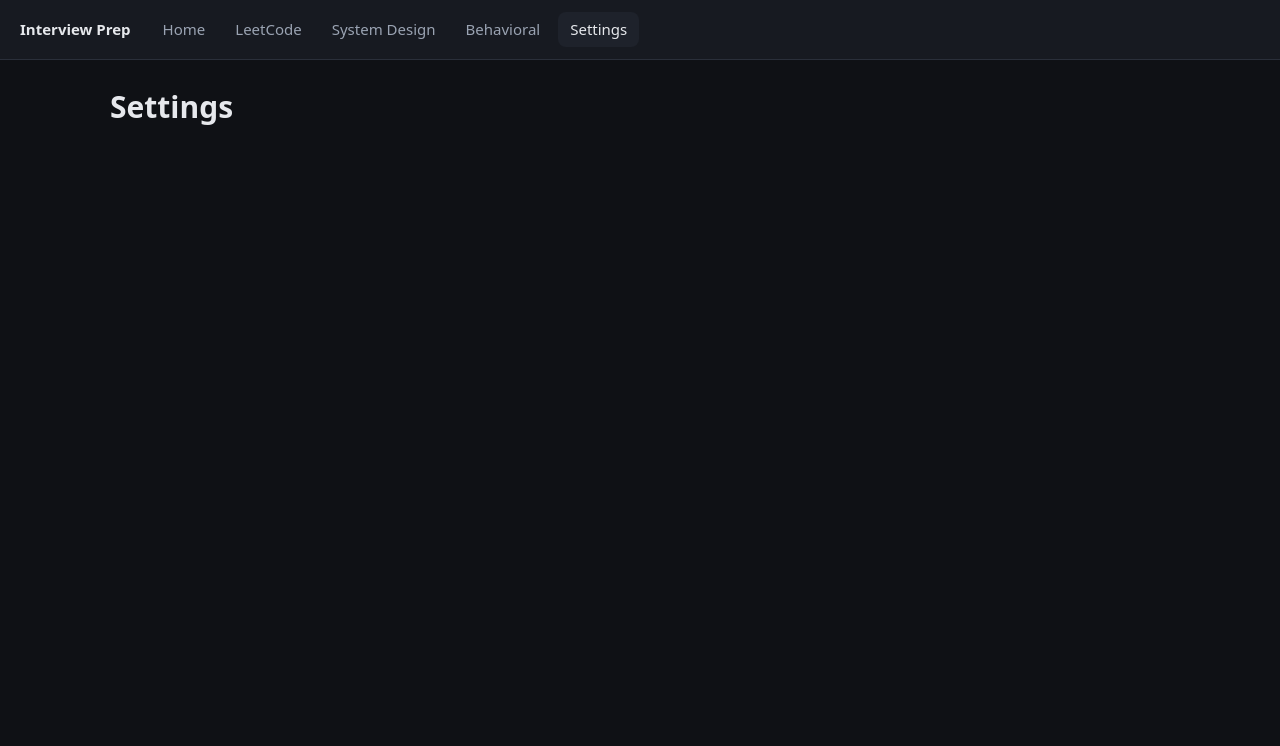
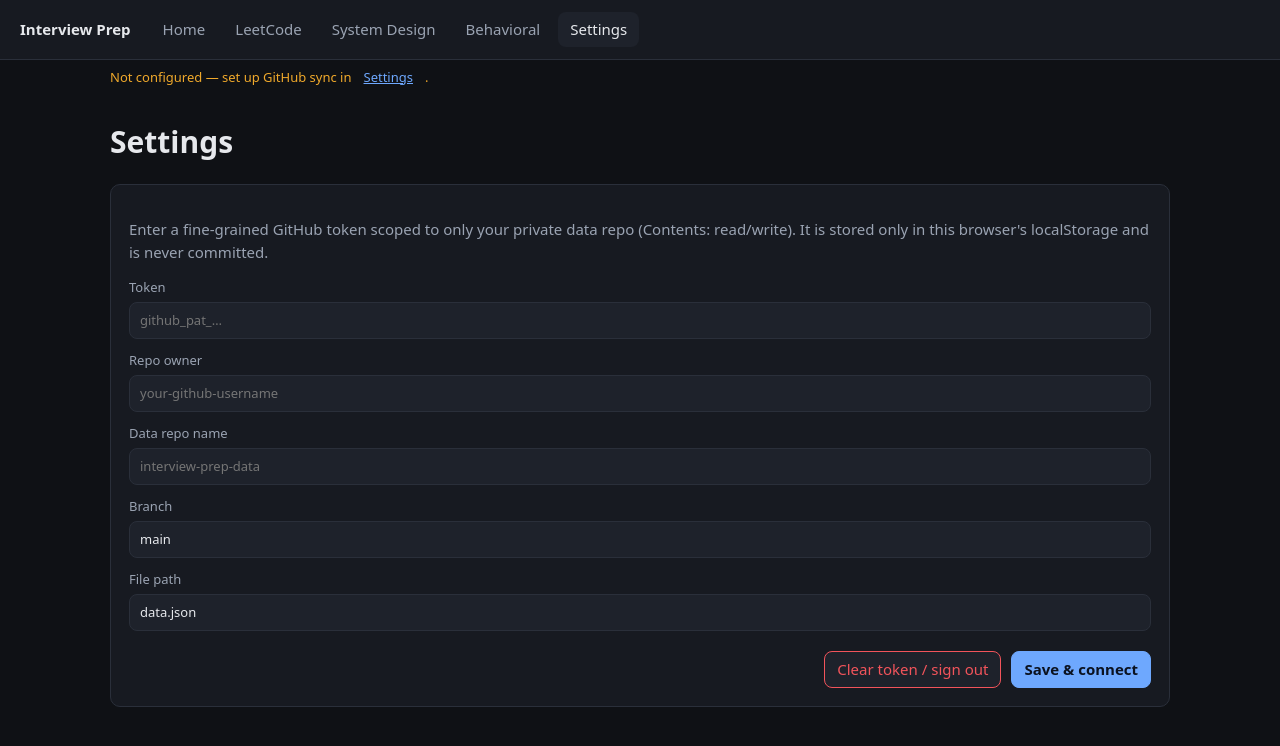
Before and after one commit to neihl-w/interview-prep-dashboard, a React (Vite) app: page /#/settings in a window 1280 px wide. Shown: the top 746 px of the page. Built offline with nearby package versions, Linux system fonts and the light colour scheme.

Commit message:
feat: data-layer context, settings/config UI, sync status bar

```diff
--- a/src/App.jsx
+++ b/src/App.jsx
@@ -1,15 +1,39 @@
-import { Routes, Route } from 'react-router-dom';
+import { Routes, Route, Link } from 'react-router-dom';
 import Nav from './components/Nav';
+import { useData } from './data/DataProvider';
 import Home from './views/Home';
 import LeetCode from './views/LeetCode';
 import SystemDesign from './views/SystemDesign';
 import Behavioral from './views/Behavioral';
 import Settings from './views/Settings';
 
+function StatusBar() {
+  const { status, error, reload, saveNow, configured } = useData();
+  if (!configured) {
+    return (
+      <div className="statusbar warn">
+        Not configured — set up GitHub sync in <Link to="/settings">Settings</Link>.
+      </div>
+    );
+  }
+  const label = status === 'saving' ? 'Saving…'
+    : status === 'loading' ? 'Loading…'
+    : status === 'error' ? 'Error' : 'Synced';
+  return (
+    <div className={'statusbar' + (error ? ' error' : '')}>
+      <span>{label}</span>
+      <span className="statusbar-msg">{error || ''}</span>
+      <button onClick={reload}>Reload</button>
+      <button onClick={saveNow}>Save now</button>
+    </div>
+  );
+}
+
 export default function App() {
   return (
     <div className="app">
       <Nav />
+      <StatusBar />
       <main className="content">
         <Routes>
           <Route path="/" element={<Home />} />
--- /dev/null
+++ b/src/data/DataProvider.jsx
@@ -0,0 +1,81 @@
+import { createContext, useContext, useEffect, useState, useCallback } from 'react';
+import { loadConfig, isConfigured } from '../lib/config';
+import { loadData, saveData, emptyDoc } from '../lib/storage';
+import { newId } from '../lib/id';
+
+const Ctx = createContext(null);
+export const useData = () => useContext(Ctx);
+
+function normalizeDoc(obj) {
+  const o = obj && typeof obj === 'object' ? obj : {};
+  return {
+    version: 1,
+    leetcode: Array.isArray(o.leetcode) ? o.leetcode : [],
+    systemDesign: Array.isArray(o.systemDesign) ? o.systemDesign : [],
+    behavioral: Array.isArray(o.behavioral) ? o.behavioral : [],
+  };
+}
+
+export function DataProvider({ children }) {
+  const [doc, setDoc] = useState(emptyDoc());
+  const [sha, setSha] = useState(null);
+  const [status, setStatus] = useState('idle');
+  const [error, setError] = useState(null);
+
+  const configured = isConfigured(loadConfig());
+
+  const reload = useCallback(async () => {
+    if (!isConfigured(loadConfig())) { setStatus('idle'); return; }
+    setStatus('loading'); setError(null);
+    try {
+      const res = await loadData(loadConfig());
+      setDoc(normalizeDoc(res.doc));
+      setSha(res.sha);
+      setStatus('ready');
+    } catch (e) {
+      setError(String(e.message || e));
+      setStatus('error');
+    }
+  }, []);
+
+  useEffect(() => { reload(); }, [reload]);
+
+  const persist = useCallback(async (nextDoc) => {
+    setDoc(nextDoc);
+    if (!isConfigured(loadConfig())) return;
+    setStatus('saving'); setError(null);
+    try {
+      const newSha = await saveData(loadConfig(), nextDoc, sha);
+      setSha(newSha);
+      setStatus('ready');
+    } catch (e) {
+      if (e.code === 'conflict') {
+        setError('Data changed on GitHub since load. Click Reload, then redo your change.');
+      } else {
+        setError(String(e.message || e));
+      }
+      setStatus('error');
+    }
+  }, [sha]);
+
+  const mutate = (key, next) => persist({ ...doc, [key]: next });
+
+  const api = {
+    doc, status, error, configured,
+    reload,
+    saveNow: () => persist(doc),
+    addProblem: (p) => mutate('leetcode', [...doc.leetcode, { id: newId(), createdAt: Date.now(), ...p }]),
+    updateProblem: (id, patch) => mutate('leetcode', doc.leetcode.map((it) => it.id === id ? { ...it, ...patch } : it)),
+    deleteProblem: (id) => mutate('leetcode', doc.leetcode.filter((it) => it.id !== id)),
+    addNote: (n) => mutate('systemDesign', [...doc.systemDesign, { id: newId(), ...n }]),
+    updateNote: (id, patch) => mutate('systemDesign', doc.systemDesign.map((it) => it.id === id ? { ...it, ...patch } : it)),
+    deleteNote: (id) => mutate('systemDesign', doc.systemDesign.filter((it) => it.id !== id)),
+    addStory: (s) => mutate('behavioral', [...doc.behavioral, { id: newId(), ...s }]),
+    updateStory: (id, patch) => mutate('behavioral', doc.behavioral.map((it) => it.id === id ? { ...it, ...patch } : it)),
+    deleteStory: (id) => mutate('behavioral', doc.behavioral.filter((it) => it.id !== id)),
+    importDoc: (obj) => persist(normalizeDoc(obj)),
+    exportDoc: () => doc,
+  };
+
+  return <Ctx.Provider value={api}>{children}</Ctx.Provider>;
+}
--- a/src/main.jsx
+++ b/src/main.jsx
@@ -1,13 +1,16 @@
 import React from 'react';
 import ReactDOM from 'react-dom/client';
 import { HashRouter } from 'react-router-dom';
+import { DataProvider } from './data/DataProvider';
 import App from './App';
 import './index.css';
 
 ReactDOM.createRoot(document.getElementById('root')).render(
   <React.StrictMode>
     <HashRouter>
-      <App />
+      <DataProvider>
+        <App />
+      </DataProvider>
     </HashRouter>
   </React.StrictMode>
 );
--- a/src/views/Settings.jsx
+++ b/src/views/Settings.jsx
@@ -1,3 +1,58 @@
+import { useState } from 'react';
+import { loadConfig, saveConfig, clearToken } from '../lib/config';
+import { useData } from '../data/DataProvider';
+
 export default function Settings() {
-  return <div className="view"><h1>Settings</h1></div>;
+  const { reload } = useData();
+  const [cfg, setCfg] = useState(loadConfig());
+  const [saved, setSaved] = useState(false);
+  const set = (k) => (e) => { setCfg({ ...cfg, [k]: e.target.value }); setSaved(false); };
+
+  const onSave = (e) => {
+    e.preventDefault();
+    saveConfig(cfg);
+    setSaved(true);
+    reload();
+  };
+
+  const onClearToken = () => {
+    clearToken();
+    setCfg({ ...cfg, token: '' });
+    reload();
+  };
+
+  return (
+    <div className="view">
+      <h1>Settings</h1>
+      <div className="panel">
+        <p className="muted">
+          Enter a fine-grained GitHub token scoped to only your private data repo
+          (Contents: read/write). It is stored only in this browser's localStorage and is
+          never committed.
+        </p>
+        <form className="form" onSubmit={onSave}>
+          <label>Token
+            <input type="password" value={cfg.token} onChange={set('token')} placeholder="github_pat_…" autoComplete="off" />
+          </label>
+          <label>Repo owner
+            <input type="text" value={cfg.owner} onChange={set('owner')} placeholder="your-github-username" />
+          </label>
+          <label>Data repo name
+            <input type="text" value={cfg.repo} onChange={set('repo')} placeholder="interview-prep-data" />
+          </label>
+          <label>Branch
+            <input type="text" value={cfg.branch} onChange={set('branch')} placeholder="main" />
+          </label>
+          <label>File path
+            <input type="text" value={cfg.path} onChange={set('path')} placeholder="data.json" />
+          </label>
+          <div className="form-actions">
+            <button type="button" className="danger" onClick={onClearToken}>Clear token / sign out</button>
+            <button type="submit" className="primary">Save & connect</button>
+          </div>
+          {saved && <p className="muted">Saved. Check the status bar above for sync state.</p>}
+        </form>
+      </div>
+    </div>
+  );
 }
```
Also changed, not shown: src/components/Modal.jsx (added, +13 -0 lines).
